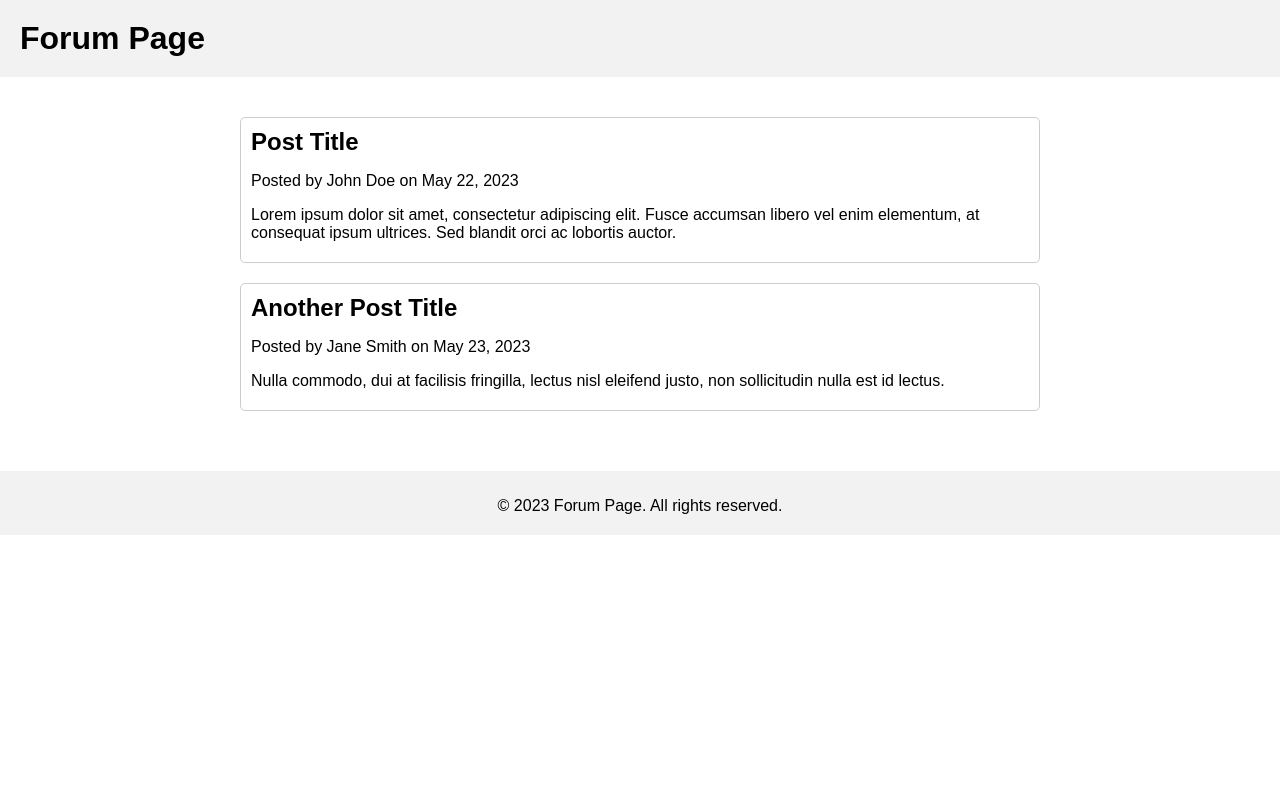
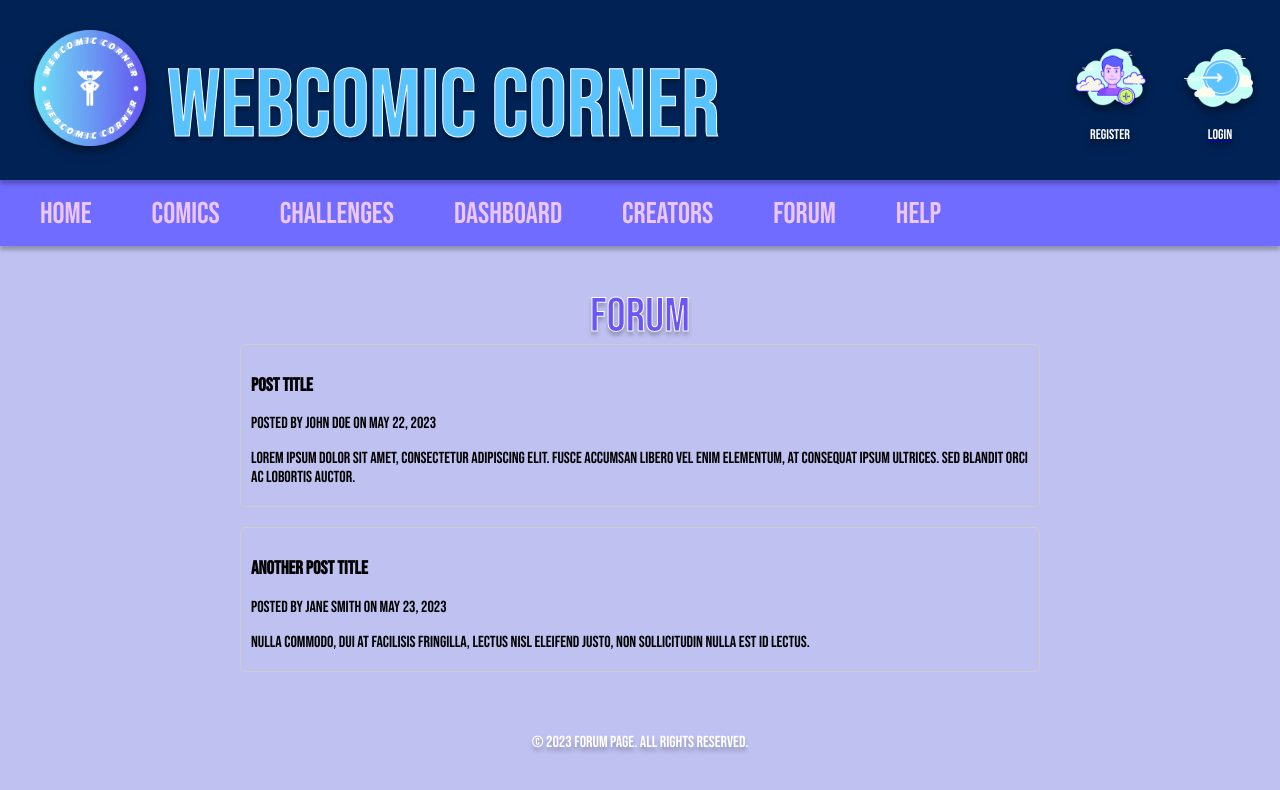
Before and after one commit to Veehulkendeer/webcomic-corner, a website: page forum.html in a window 1280 px wide. Drawn offline with Linux system fonts and the light colour scheme.

Commit message:
modified:   forum.css 	modified:   forum.html 	modified:   login.html 	modified:   register.html

```diff
--- a/forum.css
+++ b/forum.css
@@ -1,17 +1,224 @@
-body {
-    font-family: Arial, sans-serif;
+h2 {
+    text-align: center;
+    margin-left: 0;
+    margin-top: 1rem;
+    margin-bottom: 1rem;
+    font-family: 'bebas_neueregular', sans-serif;
+    font-style: normal;
+    font-weight: 400;
+    font-size: 48px;
+    line-height: 58px;
+    color: #6C55F7;
+    -webkit-text-stroke: 1px #FFFFFF;
+    text-shadow: 0px 4px 4px rgba(0, 0, 0, 0.25);
+  }
+
+  body {
+    background: #BFC1F0;
     margin: 0;
     padding: 0;
+    font-family: 'bebas_neueregular', sans-serif;
   }
 
+@font-face {
+    font-family: 'bebas_neueregular';
+    src: url('bebasneue-regular-webfont.woff2') format('woff2'),
+         url('bebasneue-regular-webfont.woff') format('woff');
+    font-weight: normal;
+    font-style: normal;
+}
+
   header {
-    background-color: #f2f2f2;
-    padding: 20px;
+    position: relative;
+    background: #002254;
+    height: 180px;
+    mix-blend-mode: normal;
+    box-shadow: 0px 4px 4px rgba(0, 0, 0, 0.25);
+    margin-top: 0;
   }
 
-  h1 {
+  .logo {
+    position: absolute;
+    top: 30px;
+    filter: drop-shadow(0px 4px 4px rgba(0, 0, 0, 0.25));
+    transform: translateY(-300px);
+    animation: slideIn 0.5s;
+    animation-fill-mode: forwards;
+  }
+
+  .logo img {
+    width: 180px;
+    height: 116px;
+    background: url(logo.png);
+    filter: drop-shadow(0px 4px 4px rgba(0, 0, 0, 0.25));
+  }
+
+  header h1 {
+    font-family: 'bebas_neueregular', sans-serif;
+    font-style: normal;
+    font-weight: 400;
+    font-size: 96px;
+    color: #59C3FF;
+    -webkit-text-stroke: 1px #FFFFFF;
+    text-shadow: 0px 4px 4px rgba(0, 0, 0, 0.25);
+    text-align: left;
+    padding-top: 3rem;
+    margin-left: 167px;
+    margin-top: 0;
+    transform: translateX(100%);
+    animation: slideIn2 0.5s;
+    animation-fill-mode: forwards;
+  }
+
+  .login {
+    position: absolute;
+    top: 50%;
+    right: 10px;
+    transform: translateY(-50%);
+    filter: drop-shadow(0px 4px 4px rgba(0, 0, 0, 0.25));
+    background: none;
+    border: none;
+    padding: 0;
+    cursor: pointer;
+    transition: transform 0.3s ease;
+    transform: translateY(-50%);
+  }
+
+  .login img {
+    width: 80%;
+    height: 80%;
+    filter: drop-shadow(0px 4px 4px rgba(0, 0, 0, 0.25));
+  }
+
+  .register {
+    position: absolute;
+    top: 50%;
+    right: 120px;
+    transform: translateY(-50%);
+    filter: drop-shadow(0px 4px 4px rgba(0, 0, 0, 0.25));
+    background: none;
+    border: none;
+    padding: 0;
+    cursor: pointer;
+    transition: transform 0.3s ease;
+    transform: translateY(-50%);
+  }
+
+  .register img {
+    width: 80%;
+    height: 80%;
+    filter: drop-shadow(0px 4px 4px rgba(0, 0, 0, 0.25));
+  }
+
+  .button-text {
+    display: block;
+    font-family: 'bebas_neueregular', sans-serif;
+    font-size: 14px;
+    color: #FFFFFF;
+    margin-top: 5px;
+    text-shadow: 0px 4px 4px rgba(0, 0, 0, 0.25);
+  }
+
+  .login:hover, .register:hover {
+    transform: scale(1.1);
+}
+
+  nav {
+    background-color: #6F6CFF;
+    box-shadow: 0px 4px 4px rgba(0, 0, 0, 0.25);
+    text-align: center;
+    padding: 1rem 0;
     margin: 0;
+    font-size: 30px;
+    display: flex;
+    justify-content: space-between flex-start;
+    align-items: center;
+    transition: background-color 0.3s ease;
   }
+
+  nav ul {
+    list-style: none;
+    padding: 0;
+    margin: 0;
+    display: flex;
+    margin-left: 40px;
+    justify-content: flex-start;
+  }
+
+  .nav-menu li {
+    display: inline-block;
+    margin-right: 60px;
+    transform: translateY(-300px);
+    animation: slideIn 0.5s;
+    animation-fill-mode: forwards;
+  }
+
+  .nav-menu li a {
+    color: #EDC6FF;
+    text-decoration: none;
+    transition: color 0.3s ease;
+  }
+
+  .nav-menu li a:hover {
+    color: #FFFFFF;
+  }
+
+  nav ul li:last-child {
+    margin-right: 0;
+  }
+
+@keyframes slideIn {
+    from {
+        transform: translateY(-150px);
+    }
+
+    to {
+        transform: translateY(0);
+    }
+}
+
+@keyframes slideIn2 {
+    from {
+      transform: translateX(100%); /* Starting position */
+    }
+    to {
+      transform: translateX(0); /* Final position */
+    }
+  }
+
+
+
+.nav-menu li:nth-child(2){
+    animation-delay: 0.2s;
+}
+
+.nav-menu li:nth-child(3){
+    animation-delay: 0.4s;
+}
+
+.nav-menu li:nth-child(4){
+    animation-delay: 0.8s;
+}
+
+.nav-menu li:nth-child(5){
+    animation-delay: 1.0s;
+}
+
+.nav-menu li:nth-child(6){
+    animation-delay: 1.2s;
+}
+
+.nav-menu li:nth-child(7){
+    animation-delay: 1.4s;
+}
+
+.nav-menu li:nth-child(8){
+    animation-delay: 1.6s;
+}
+
+.nav-menu li:nth-child(9){
+    animation-delay: 1.8s;
+}
 
   .content {
     max-width: 800px;
@@ -35,7 +242,7 @@ body {
   }
 
   footer {
-    background-color: #f2f2f2;
-    padding: 10px;
     text-align: center;
+    color: #FFFFFF;
+    text-shadow: 0px 4px 4px rgba(0, 0, 0, 0.25);
   }
--- a/forum.html
+++ b/forum.html
@@ -8,17 +8,45 @@
 </head>
 <body>
   <header>
-    <h1>Forum Page</h1>
+    <div class="logo">
+        <a id="logo-link" href="index.html"><img src="logo.png" alt="Logo"></a>
+      </div>
+
+      <h1>Webcomic Corner</h1>
+
+      <button class="login">
+        <a href="login.html"><img src="login.png" alt="Login">
+          <span class="button-text">Login</span>
+      </button>
+
+      <button class="register">
+          <a href="register.html"><img src="register.png" alt="Register"></a>
+          <span class="button-text">Register</span>
+      </button>
+
+    </header>
+    <nav>
+      <ul class="nav-menu">
+          <li><a id="home-link" href="index.html">Home</a></li>
+          <li><a href="#">Comics</a></li>
+          <li><a href="#">Challenges</a></li>
+          <li><a href="#">Dashboard</a></li>
+          <li><a href="#">Creators</a></li>
+          <li><a id="forum-link" href="forum.html">Forum</a></li>
+          <li><a href="#">Help</a></li>
+      </ul>
+    </nav>
   </header>
 
   <section class="content">
+    <h2>Forum</h2>
     <div class="forum-post">
-      <h2>Post Title</h2>
+      <h3>Post Title</h3>
       <p>Posted by John Doe on May 22, 2023</p>
       <p>Lorem ipsum dolor sit amet, consectetur adipiscing elit. Fusce accumsan libero vel enim elementum, at consequat ipsum ultrices. Sed blandit orci ac lobortis auctor.</p>
     </div>
     <div class="forum-post">
-      <h2>Another Post Title</h2>
+      <h3>Another Post Title</h3>
       <p>Posted by Jane Smith on May 23, 2023</p>
       <p>Nulla commodo, dui at facilisis fringilla, lectus nisl eleifend justo, non sollicitudin nulla est id lectus.</p>
     </div>
```
Also changed, not shown: login.html (+1 -1 lines), register.html (+1 -1 lines).
